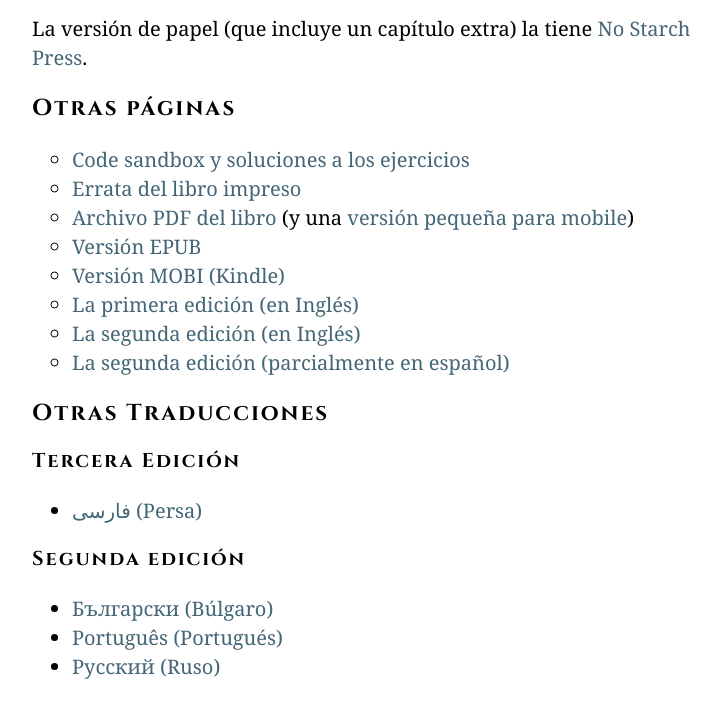
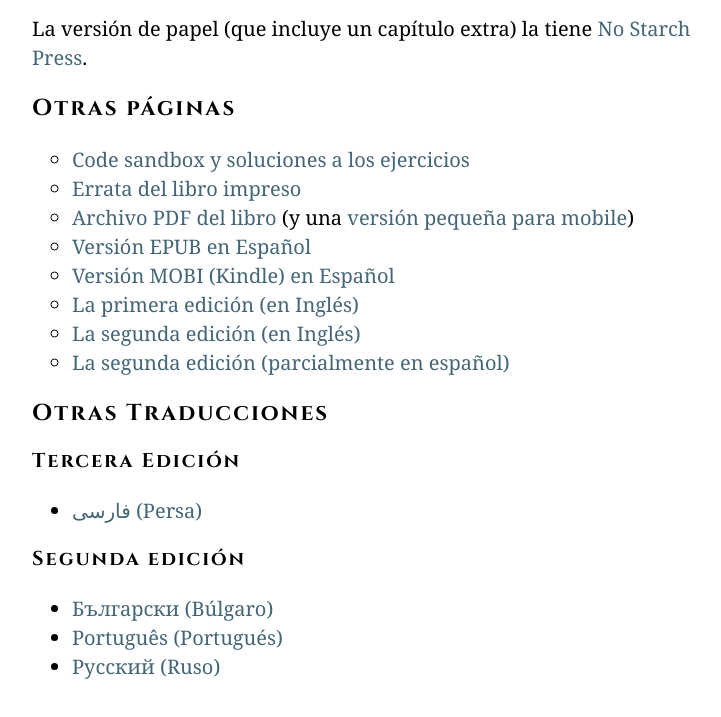
Before and after one commit to Eloquent-JavaScript-Espanol/eloquentjs-es-page, a plain HTML site: page index.html in a window 1280 px wide. Shown: the part 1529-2246 px from the top of the page, without its empty margins (28-749 px from the left). Drawn offline with Linux system fonts and the light colour scheme.

Commit message:
trying another change to refresh the page

```diff
--- a/index.html
+++ b/index.html
@@ -141,8 +141,8 @@
     <li><a href="code">Code sandbox y soluciones a los ejercicios</a></li>
     <li><a href="errata.html">Errata del libro impreso</a></li>
     <li><a href="/Eloquent_JavaScript.pdf">Archivo PDF del libro</a> (y una <a href="Eloquent_JavaScript_small.pdf">versión pequeña para mobile</a>)</li>
-    <li><a href="/Eloquent_JavaScript.epub">Versión EPUB</a></li>
-    <li><a href="/Eloquent_JavaScript.mobi">Versión MOBI (Kindle)</a></li>
+    <li><a href="/Eloquent_JavaScript.epub">Versión EPUB en Español</a></li>
+    <li><a href="/Eloquent_JavaScript.mobi">Versión MOBI (Kindle) en Español</a></li>
     <li><a href="https://eloquentjavascript.net/1st_edition">La primera edición (en Inglés)</a></li>
     <li><a href="https://eloquentjavascript.net/2nd_edition">La segunda edición (en Inglés)</a></li>
     <li><a href="http://hectorip.github.io/Eloquent-JavaScript-ES-online/">La segunda edición (parcialmente en español)</a></li>
```
